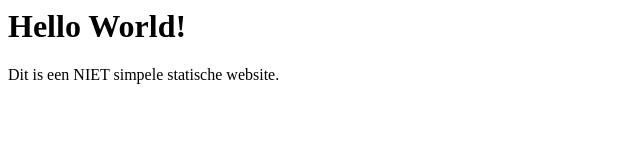
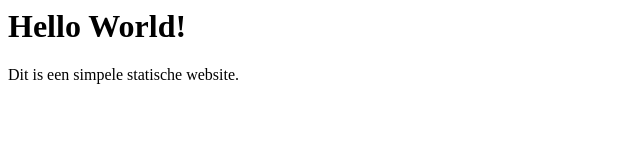
Before and after one commit to SYSQA-ExpertiseLeadership/versiebeheer, a plain HTML site: page docker-spul/website/index.html in a window 1280 px wide. Shown: the full height of the page, 0-640 px from the left. Drawn offline with Linux system fonts and the light colour scheme.

Commit message:
Alles weer terug naar normaal

```diff
--- a/docker-spul/website/index.html
+++ b/docker-spul/website/index.html
@@ -1,4 +1,4 @@
 <html>
 <h1>Hello World!</h1>
-  <p>Dit is een NIET simpele statische website.</p>
+  <p>Dit is een simpele statische website.</p>
 </html>
```
Also changed, not shown: 1 other file.
